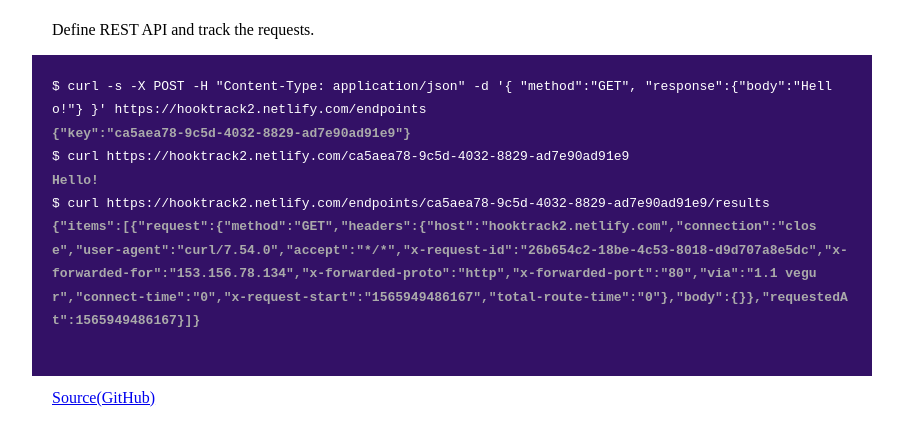
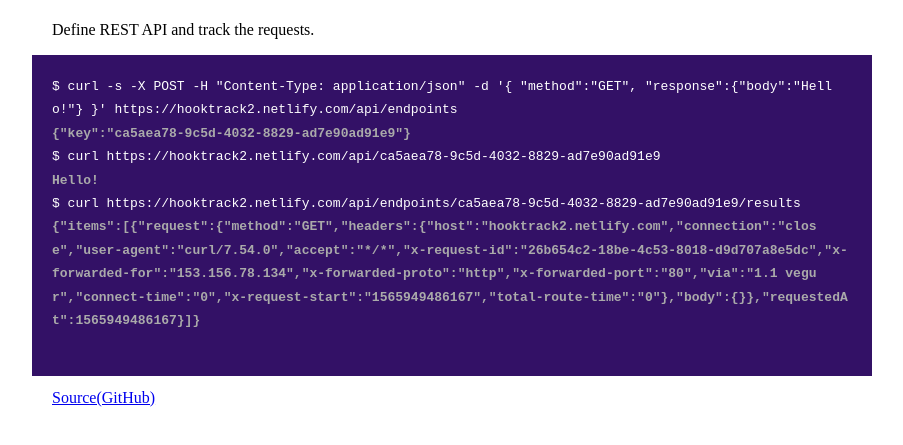
Before and after one commit to jinjor/hooktrack, a website: page public/index.html in a window 1280 px wide. Shown: the part 59-504 px from the top of the page, without its empty margins (188-1091 px from the left). Drawn offline with Linux system fonts and the light colour scheme.

Commit message:
try to fix routing

```diff
--- a/public/index.html
+++ b/public/index.html
@@ -31,11 +31,11 @@
     <h1>Hooktrack2</h1>
     <p>Define REST API and track the requests.</p>
     <pre>
-<code>$ curl -s -X POST -H "Content-Type: application/json" -d '{ "method":"GET", "response":{"body":"Hello!"} }' https://hooktrack2.netlify.com/endpoints</code>
+<code>$ curl -s -X POST -H "Content-Type: application/json" -d '{ "method":"GET", "response":{"body":"Hello!"} }' https://hooktrack2.netlify.com/api/endpoints</code>
 <code>{"key":"ca5aea78-9c5d-4032-8829-ad7e90ad91e9"}</code>
-<code>$ curl https://hooktrack2.netlify.com/ca5aea78-9c5d-4032-8829-ad7e90ad91e9</code>
+<code>$ curl https://hooktrack2.netlify.com/api/ca5aea78-9c5d-4032-8829-ad7e90ad91e9</code>
 <code>Hello!</code>
-<code>$ curl https://hooktrack2.netlify.com/endpoints/ca5aea78-9c5d-4032-8829-ad7e90ad91e9/results</code>
+<code>$ curl https://hooktrack2.netlify.com/api/endpoints/ca5aea78-9c5d-4032-8829-ad7e90ad91e9/results</code>
 <code>{"items":[{"request":{"method":"GET","headers":{"host":"hooktrack2.netlify.com","connection":"close","user-agent":"curl/7.54.0","accept":"*/*","x-request-id":"26b654c2-18be-4c53-8018-d9d707a8e5dc","x-forwarded-for":"153.156.78.134","x-forwarded-proto":"http","x-forwarded-port":"80","via":"1.1 vegur","connect-time":"0","x-request-start":"1565949486167","total-route-time":"0"},"body":{}},"requestedAt":1565949486167}]}</code>
     </pre>
     <a href="https://github.com/jinjor/hooktrack2">Source(GitHub)</a>
--- a/src/index.ts
+++ b/src/index.ts
@@ -63,9 +63,8 @@
 const app = express();
 app.use(express.json());
 app.use("/.netlify/functions/index", router);
+app.use("/api", router);
 
 const handler = serverless(app);
 
-// module.exports = app;
 exports.handler = handler;
-// export { handler };
```
Also changed, not shown: README.md.
